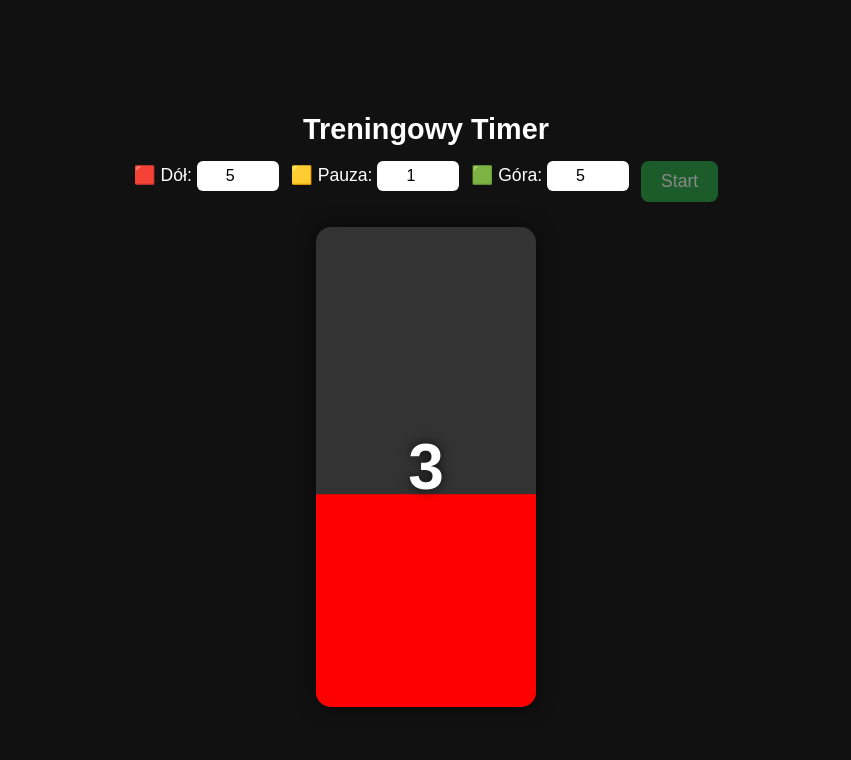
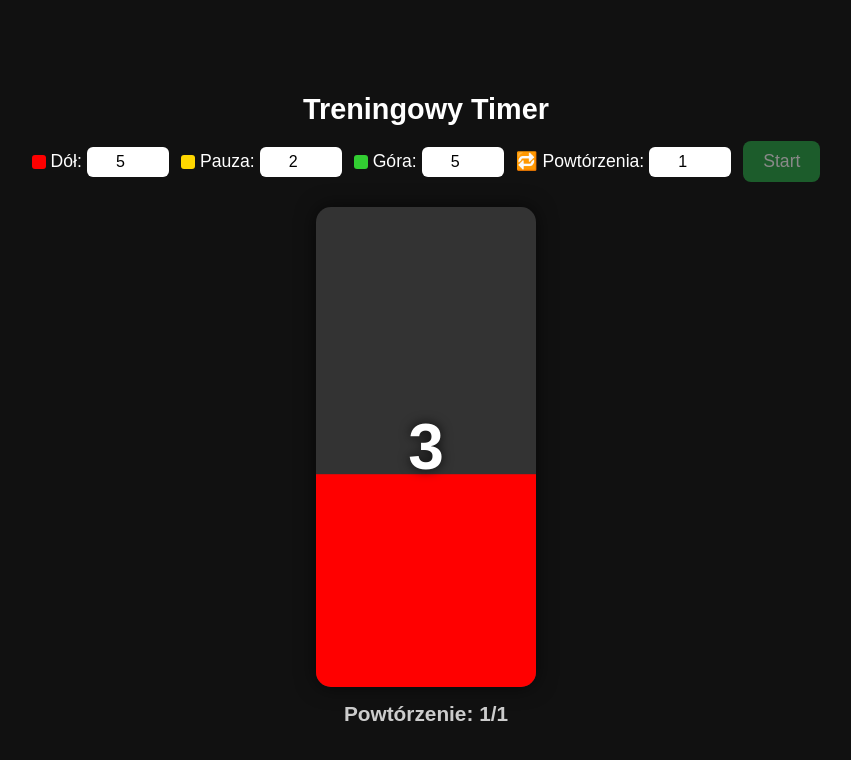
Before and after one commit to mikotyr/treningowy-timer, a plain HTML site: page index.html in a window 1280 px wide. Both pictures are taken after a click on the button "Start". Shown: the whole page, without its empty margins (214-1065 px from the left). Drawn offline with Linux system fonts and the light colour scheme.

Commit message:
Dodanie ilości powtórzeń

```diff
--- a/index.html
+++ b/index.html
@@ -1,8 +1,8 @@
 <!DOCTYPE html>
 <html lang="pl">
 <head>
-  <meta charset="UTF-8" />
-  <meta name="viewport" content="width=device-width, initial-scale=1.0" />
+  <meta charset="UTF-8">
+  <meta name="viewport" content="width=device-width, initial-scale=1.0">
   <title>Timer treningowy</title>
   <style>
     body {
@@ -33,7 +33,21 @@
 
     label {
       font-size: 1.1rem;
+      display: flex;
+      align-items: center;
+      gap: 5px;
     }
+
+    .color-dot {
+      display: inline-block;
+      width: 14px;
+      height: 14px;
+      border-radius: 3px;
+    }
+
+    .dot-red { background: red; }
+    .dot-yellow { background: gold; }
+    .dot-green { background: limegreen; }
 
     input {
       width: 70px;
@@ -91,6 +105,13 @@
       user-select: none;
     }
 
+    .repCounter {
+      margin-top: 15px;
+      font-size: 1.3rem;
+      font-weight: 600;
+      color: #ccc;
+    }
+
     @media (max-width: 600px) {
       .stage {
         width: 160px;
@@ -105,9 +126,10 @@
 <body>
   <h1>Treningowy Timer</h1>
   <div class="controls">
-    <label>🟥 Dół: <input type="number" id="downTime" value="5" min="1" /></label>
-    <label>🟨 Pauza: <input type="number" id="pauseTime" value="1" min="1" /></label>
-    <label>🟩 Góra: <input type="number" id="upTime" value="5" min="1" /></label>
+    <label><span class="color-dot dot-red"></span> Dół: <input type="number" id="downTime" value="5" min="1"></label>
+    <label><span class="color-dot dot-yellow"></span> Pauza: <input type="number" id="pauseTime" value="2" min="1"></label>
+    <label><span class="color-dot dot-green"></span> Góra: <input type="number" id="upTime" value="5" min="1"></label>
+    <label>🔁 Powtórzenia: <input type="number" id="reps" value="1" min="1"></label>
     <button id="startBtn">Start</button>
   </div>
 
@@ -116,26 +138,42 @@
     <div class="timerText" id="timerText">0</div>
   </div>
 
+  <div class="repCounter" id="repCounter">Powtórzenie: 0/0</div>
+
   <script>
     const box = document.getElementById("box");
     const startBtn = document.getElementById("startBtn");
     const timerText = document.getElementById("timerText");
+    const repCounter = document.getElementById("repCounter");
 
     startBtn.addEventListener("click", () => {
       const downTime = parseFloat(document.getElementById("downTime").value);
       const pauseTime = parseFloat(document.getElementById("pauseTime").value);
       const upTime = parseFloat(document.getElementById("upTime").value);
+      const reps = parseInt(document.getElementById("reps").value);
 
       startBtn.disabled = true;
-      runSequence(downTime, pauseTime, upTime);
+      runTraining(downTime, pauseTime, upTime, reps);
     });
+
+    async function runTraining(down, pause, up, reps) {
+      for (let i = 1; i <= reps; i++) {
+        repCounter.textContent = `Powtórzenie: ${i}/${reps}`;
+        await runSequence(down, pause, up);
+        if (i < reps) {
+          // Przerwa między powtórzeniami (1 sekunda)
+          await animateBox("gold", "pause", 1);
+        }
+      }
+      repCounter.textContent = "Trening zakończony ✅";
+      timerText.textContent = "0";
+      startBtn.disabled = false;
+    }
 
     async function runSequence(down, pause, up) {
       await animateBox("red", "down", down);
-      await animateBox("yellow", "pause", pause);
-      await animateBox("green", "up", up);
-      startBtn.disabled = false;
-      timerText.textContent = "0";
+      await animateBox("gold", "pause", pause);
+      await animateBox("limegreen", "up", up);
     }
 
     function animateBox(color, direction, duration) {
```
